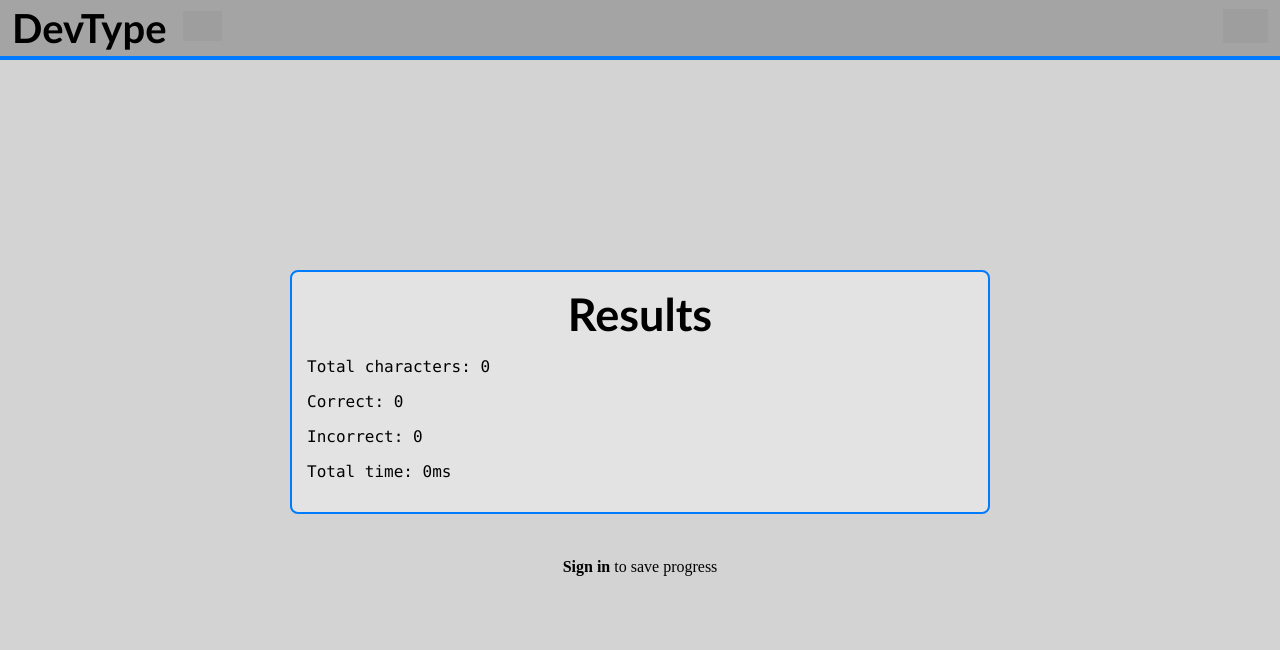
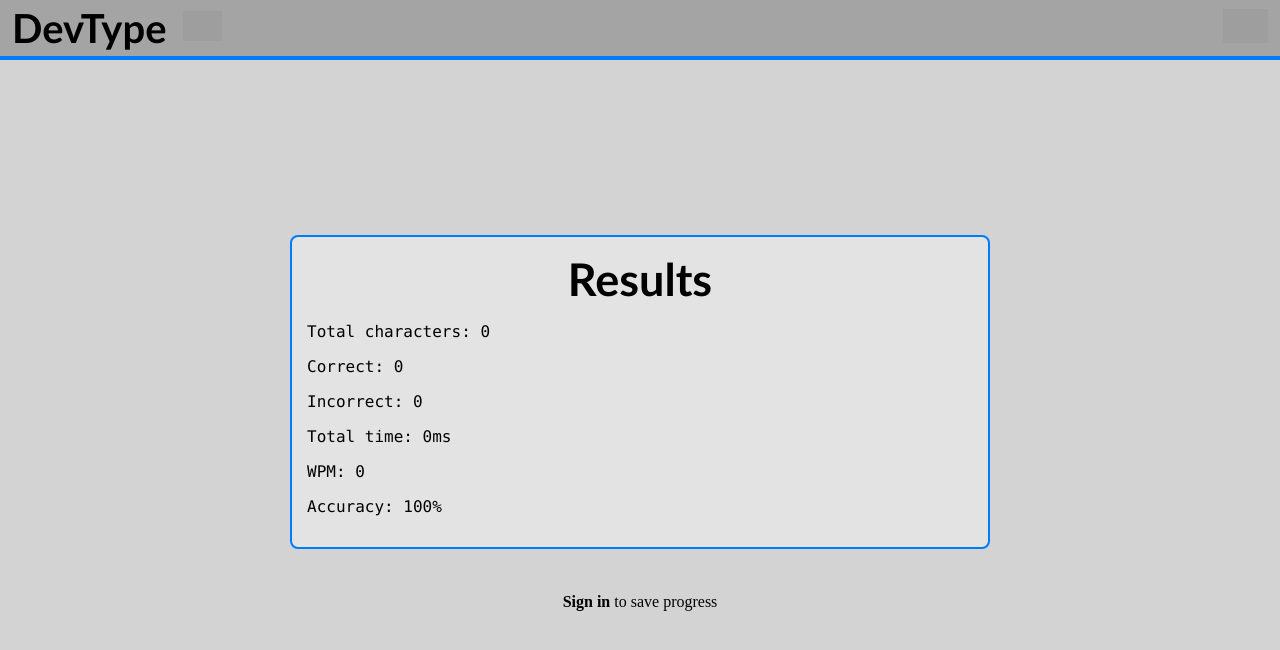
Before and after one commit to aidanO25/Speed-Type-Project, a React (Vite) app in the folder website-react/: page /results in a window 1280 px wide. Shown: the top 650 px of the page. Built offline with nearby package versions, Linux system fonts and the light colour scheme; grey boxes are pictures that could not be loaded.

Commit message:
Small update. I've added the ability for the link on the results page for the user to 'sign in to save progress' to be shown or hidden depending on if the user is logged in or not. The user shouldn't be shown the message if they are already logged in. Button still needs styling.

```diff
--- a/website-react/src/pages/results.jsx
+++ b/website-react/src/pages/results.jsx
@@ -9,6 +9,12 @@ export default function Results() {
   const correct = state?.correct ?? 0;
   const incorrect = state?.incorrect ?? 0;
   const completionTime = state?.completionTime ?? 0;
+  const wpm = state?.wpm ?? 0;
+  const accuracy = state?.accuracy ?? 100;
+
+  // CHECK IF THE USER IS LOGGED IN AND SHOW/HIDE THE "SIGN IN TO SAVE" LINK
+  const token = localStorage.getItem("access_token");
+
 
 
 
@@ -21,10 +27,13 @@ export default function Results() {
         <p>Correct: {correct}</p>
         <p>Incorrect: {incorrect}</p>
         <p>Total time: {completionTime}ms</p>
+        <p>WPM: {wpm}</p>
+        <p>Accuracy: {accuracy}%</p>
       </section>
 
-      {/* section to allow a user to sign in to save results */}
-      <p style={{ marginTop: "20px", fontSize: "16px" }}>
+      {/* SHOW / HIDE THE "SIGN IN TO SAVE PROGRESS" LINK */}
+      {!token && (
+        <p style={{ marginTop: "20px", fontSize: "16px" }}>
         <Link
           to="/signIn"
           style={{
@@ -37,6 +46,7 @@ export default function Results() {
         </Link>
         to save progress
       </p>
+      )}
 
 
     </>
--- a/website-react/src/pages/typingTest.jsx
+++ b/website-react/src/pages/typingTest.jsx
@@ -259,6 +259,7 @@ export default function TypingTest() {
           incorrect,
           completionTime: timeTakenInSeconds,
           wpm,
+          accuracy
         },
       });
     }
```
